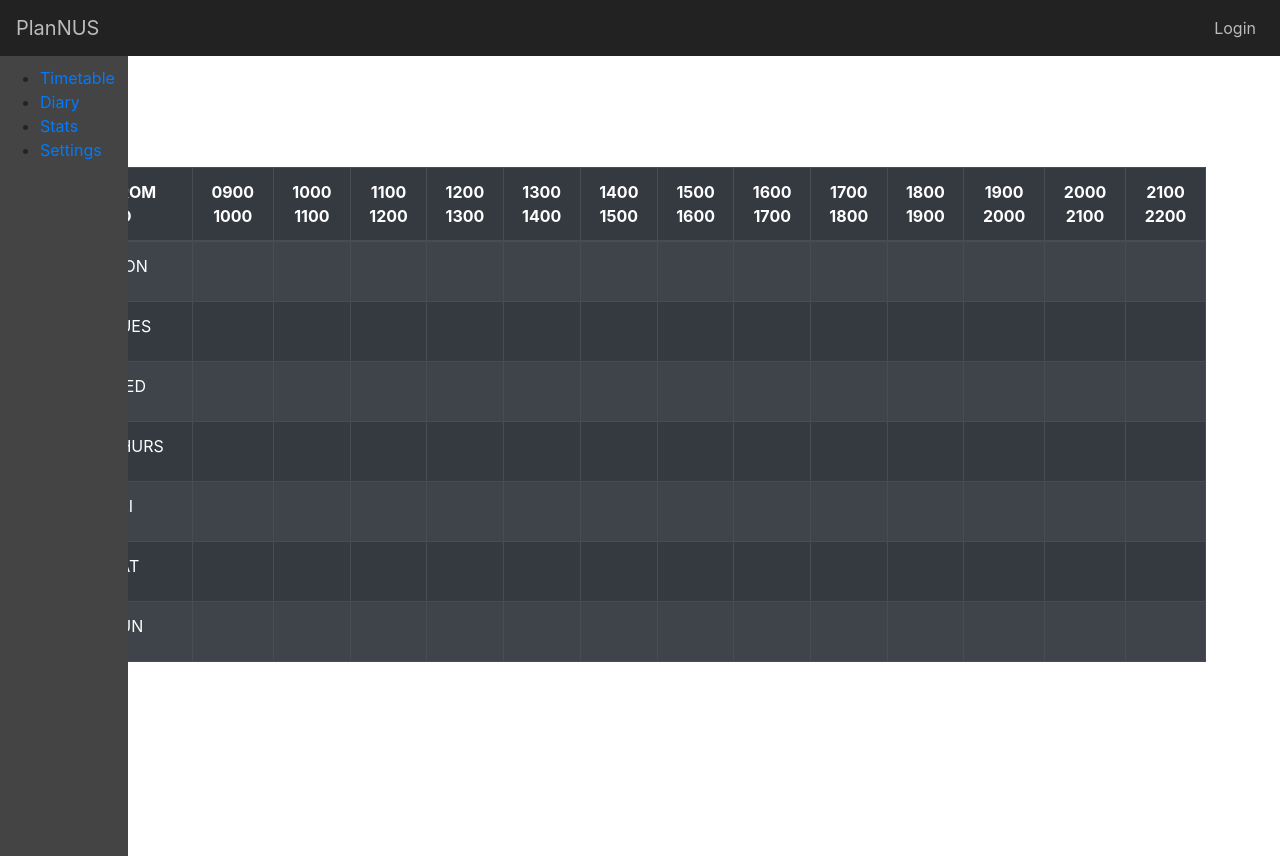
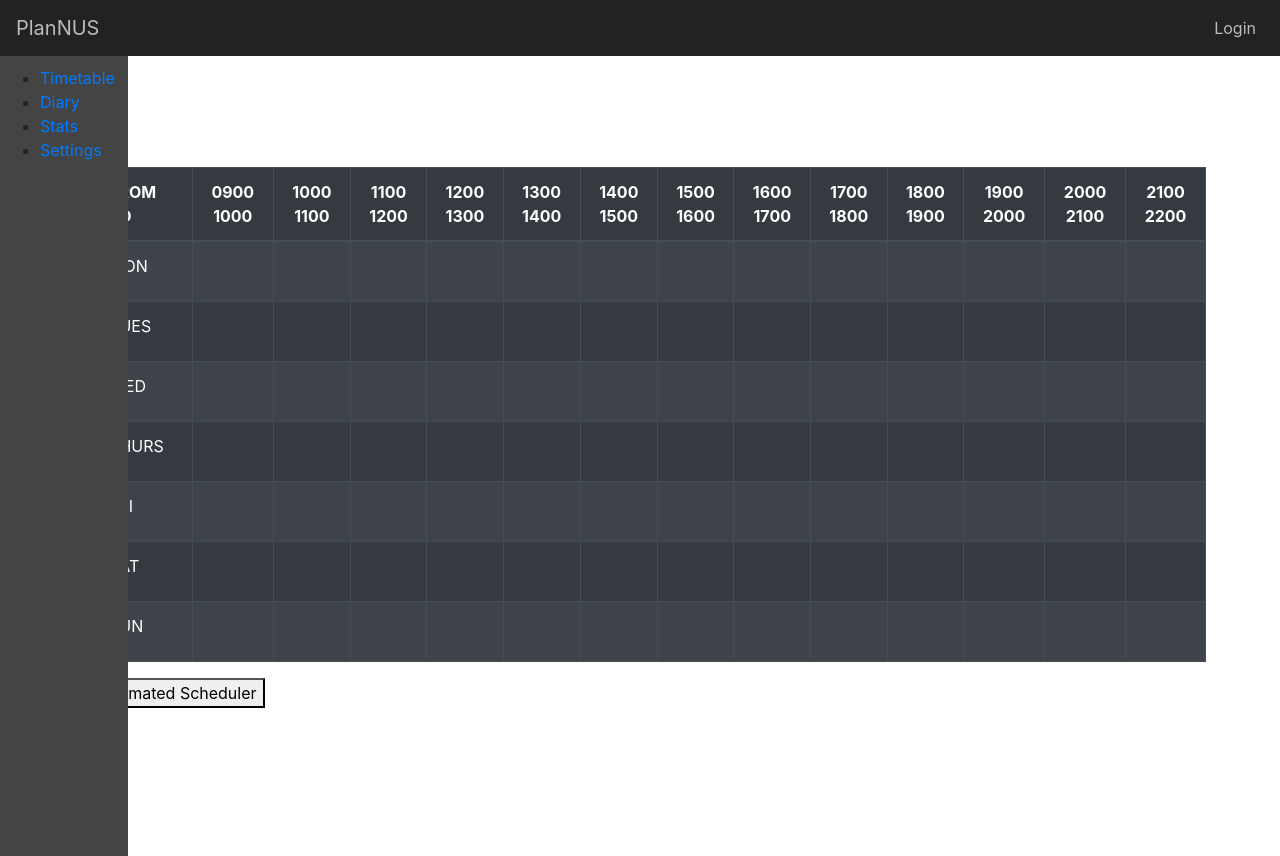
Before and after one commit to zenlyj/planNUS_V2, a React (Create React App) app in the folder plannus/: page / in a window 1280 px wide. Built offline with nearby package versions, Linux system fonts and the light colour scheme.

Commit message:
Added automated scheduler button to timetable page

```diff
--- a/plannus/src/components/Timetable.js
+++ b/plannus/src/components/Timetable.js
@@ -1,6 +1,10 @@
 import React, { Component } from 'react'
 import Table from 'react-bootstrap/Table'
 import Task from './Task'
+import moduleslist from '../api/moduleslist.json'
+import AutoComplete from './AutoComplete'
+import nusmodsAPI from '../api/nusmodsAPI'
+import AutomatedScheduler from './AutomatedScheduler'
 
 class Timetable extends Component {
 
@@ -84,10 +88,13 @@ class Timetable extends Component {
             marginLeft: '1%',
         }
         return (
+            <div>
             <Table striped bordered hover variant="dark" style={tableStyle}>
                 {this.genTableHead()}
                 {this.genTableBody()}
             </Table>
+            <AutomatedScheduler />
+            </div>
         )
     }
 }
```
